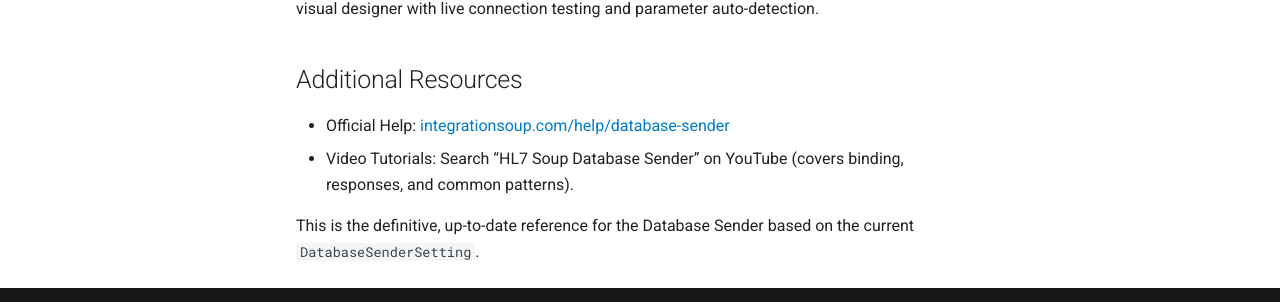
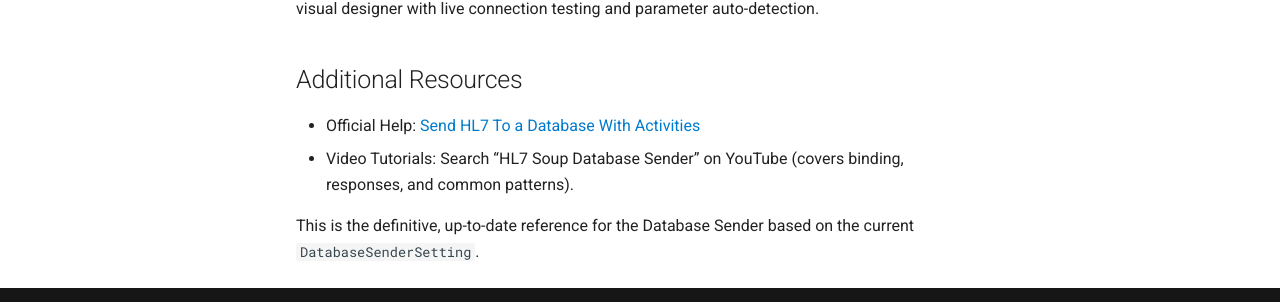
Before and after one commit to IntegrationSoup/Documentation, an MkDocs documentation site: the page built from docs/workflow/sender-activities/database-query.md, in a window 1280 px wide and 900 px high, scrolled down 5455 px. Shown: the part 567-869 px from the top of the window. Built offline with MkDocs 1.6.1 and Material for MkDocs 9.7.7, drawn with Linux system fonts in a browser that asks for light colours; comment, search, counter and statistics services are not loaded.

Commit message:
updated url

```diff
--- a/docs/workflow/sender-activities/database-query.md
+++ b/docs/workflow/sender-activities/database-query.md
@@ -142,7 +142,7 @@ Each parameter in the `Parameters` list.
 These patterns are used daily in production HL7 Soup workflows and are fully supported in the visual designer with live connection testing and parameter auto-detection.
 
 ## Additional Resources
-- Official Help: [integrationsoup.com/help/database-sender](https://www.integrationsoup.com/help/database-sender)
+- Official Help: [Send HL7 To a Database With Activities](https://www.integrationsoup.com/hl7tutorialaddpatienttodatabasewithactivities.html)
 - Video Tutorials: Search “HL7 Soup Database Sender” on YouTube (covers binding, responses, and common patterns).
 
 This is the definitive, up-to-date reference for the Database Sender based on the current `DatabaseSenderSetting`.
```
